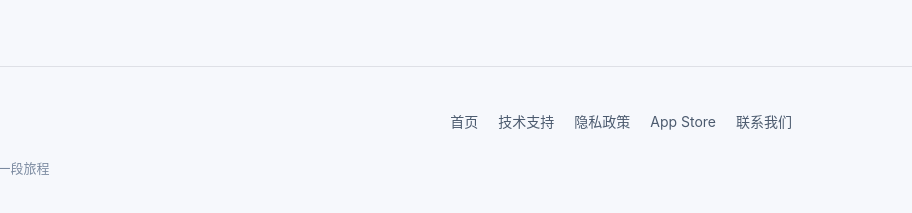
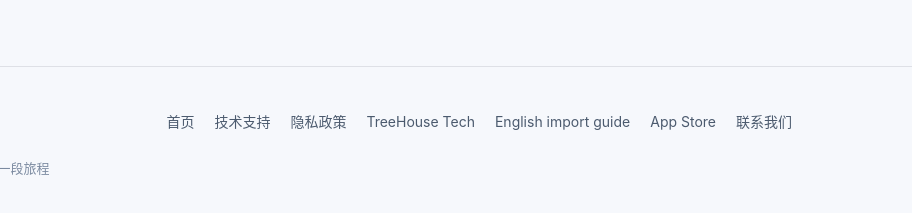
Before and after one commit to timetrails-org/timetrails-org.github.io, a plain HTML site: page index.html in a window 1280 px wide. Shown: the part 2337-2550 px from the top of the page, 368-1280 px from the left. Drawn offline with Linux system fonts and the light colour scheme.

Commit message:
Connect TimeTrails product site to company and English import guide

```diff
--- a/index.html
+++ b/index.html
@@ -165,6 +165,8 @@
       <a href="/">首页</a>
       <a href="/support/">技术支持</a>
       <a href="/privacy/">隐私政策</a>
+      <a href="https://sxxw.site/en/" hreflang="en" lang="en">TreeHouse Tech</a>
+      <a href="https://sxxw.site/en/apps/timetrails/getting-started/" hreflang="en" lang="en">English import guide</a>
       <a href="https://apps.apple.com/app/id6752662508" target="_blank" rel="noopener">App Store</a>
       <a href="mailto:neverfall@foxmail.com">联系我们</a>
     </div>
```
Also changed, not shown: privacy/index.html (+2 -0 lines), support/index.html (+2 -0 lines).
